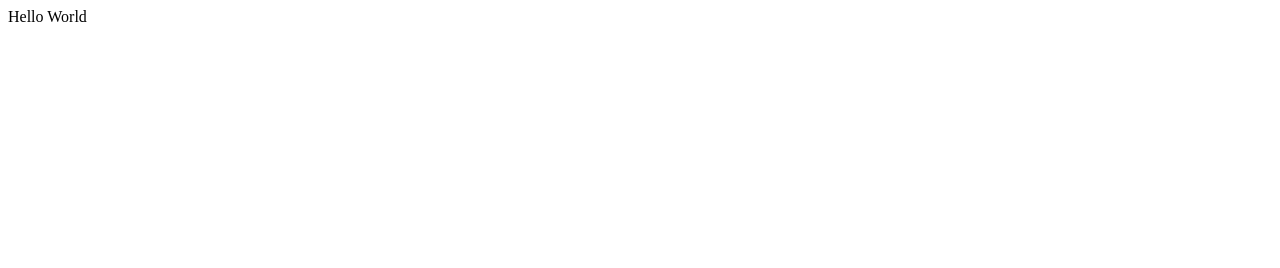
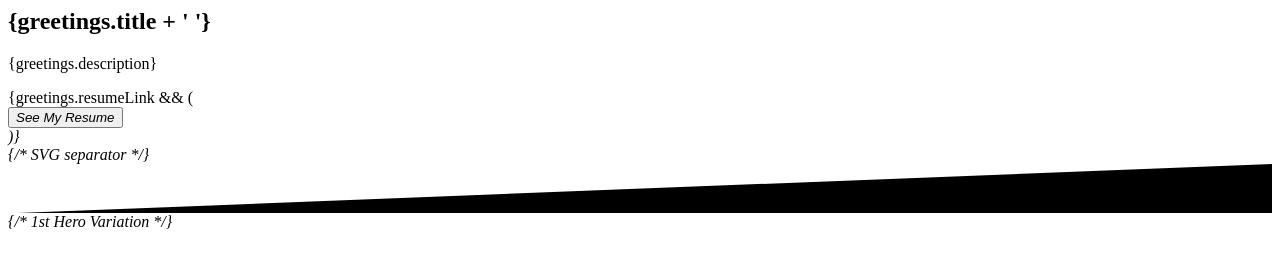
Before and after one commit to AlexandrosAT/alexandrosat.github.io, a plain HTML site: page index.html in a window 1280 px wide. Drawn offline with Linux system fonts and the light colour scheme.

Commit message:
Update index.html

```diff
--- a/index.html
+++ b/index.html
@@ -1,5 +1,7 @@
-Hello World
-<div className="shape shape-style-1 bg-gradient-info">
+    <main>
+      <div className="position-relative">
+        <section className="section section-lg section-shaped pb-250">
+          <div className="shape shape-style-1 bg-gradient-info">
             <span />
             <span />
             <span />
@@ -10,3 +12,50 @@ Hello World
             <span />
             <span />
           </div>
+          <Container className="py-lg-md d-flex">
+            <div className="col px-0">
+              <Row>
+                <Col lg="6">
+                  <h1 className="display-3 text-white">
+                    {greetings.title + ' '}
+                  </h1>
+                  <p className="lead text-white">{greetings.description}</p>
+                  <SocialLinks />
+                  {greetings.resumeLink && (
+                    <div className="btn-wrapper my-4">
+                      <Button
+                        className="btn-white btn-icon mb-3 mb-sm-0 ml-1"
+                        color="default"
+                        href={greetings.resumeLink}
+                      >
+                        <span className="btn-inner--icon mr-1">
+                          <i className="fa fa-file" />
+                        </span>
+                        <span className="btn-inner--text">See My Resume</span>
+                      </Button>
+                    </div>
+                  )}
+                </Col>
+                <Col lg="6">
+                  <GreetingLottie animationPath="/lottie/coding.json" />
+                </Col>
+              </Row>
+            </div>
+          </Container>
+          {/* SVG separator */}
+          <div className="separator separator-bottom separator-skew">
+            <svg
+              xmlns="http://www.w3.org/2000/svg"
+              preserveAspectRatio="none"
+              version="1.1"
+              viewBox="0 0 2560 100"
+              x="0"
+              y="0"
+            >
+              <polygon className="fill-white" points="2560 0 2560 100 0 100" />
+            </svg>
+          </div>
+        </section>
+        {/* 1st Hero Variation */}
+      </div>
+    </main>
```
